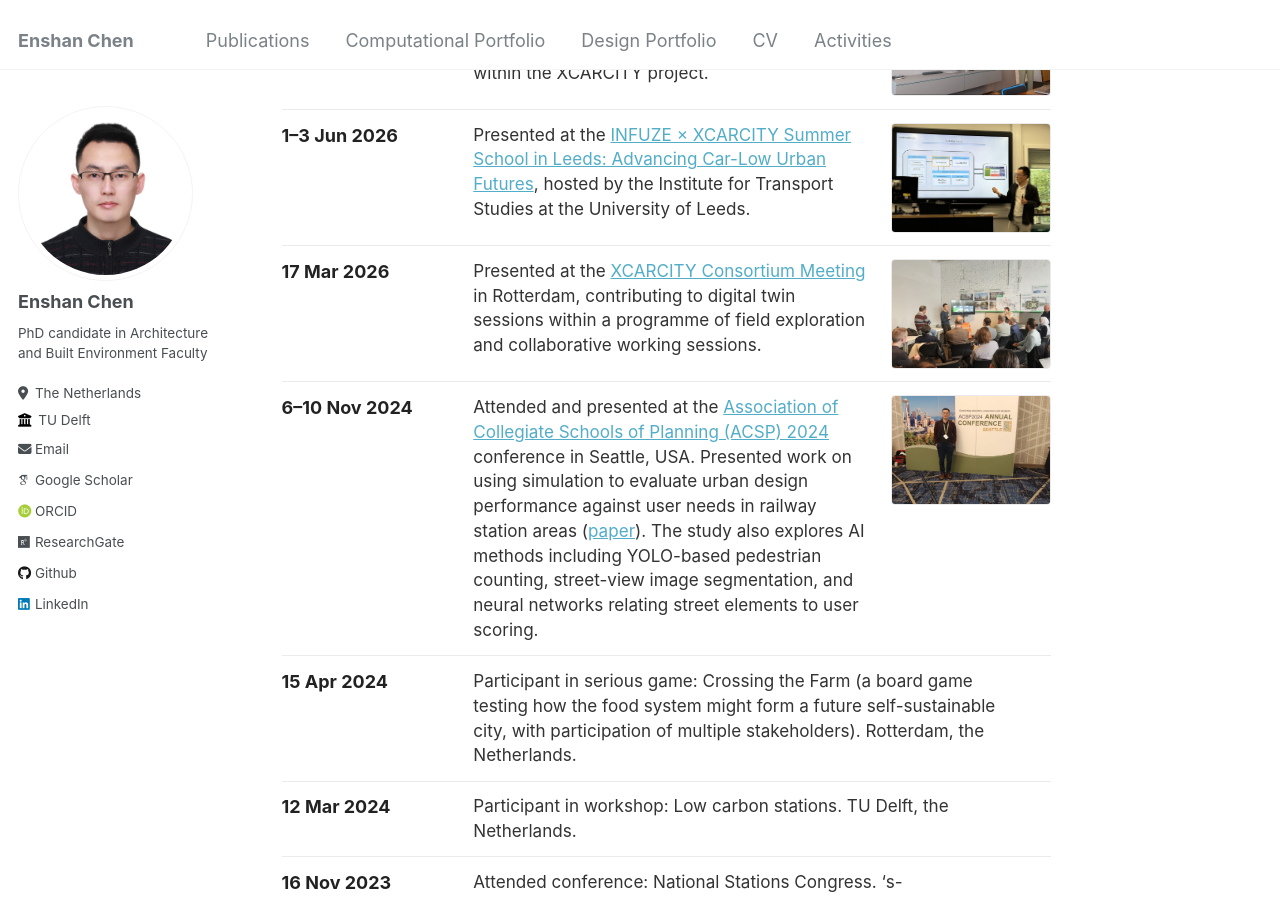
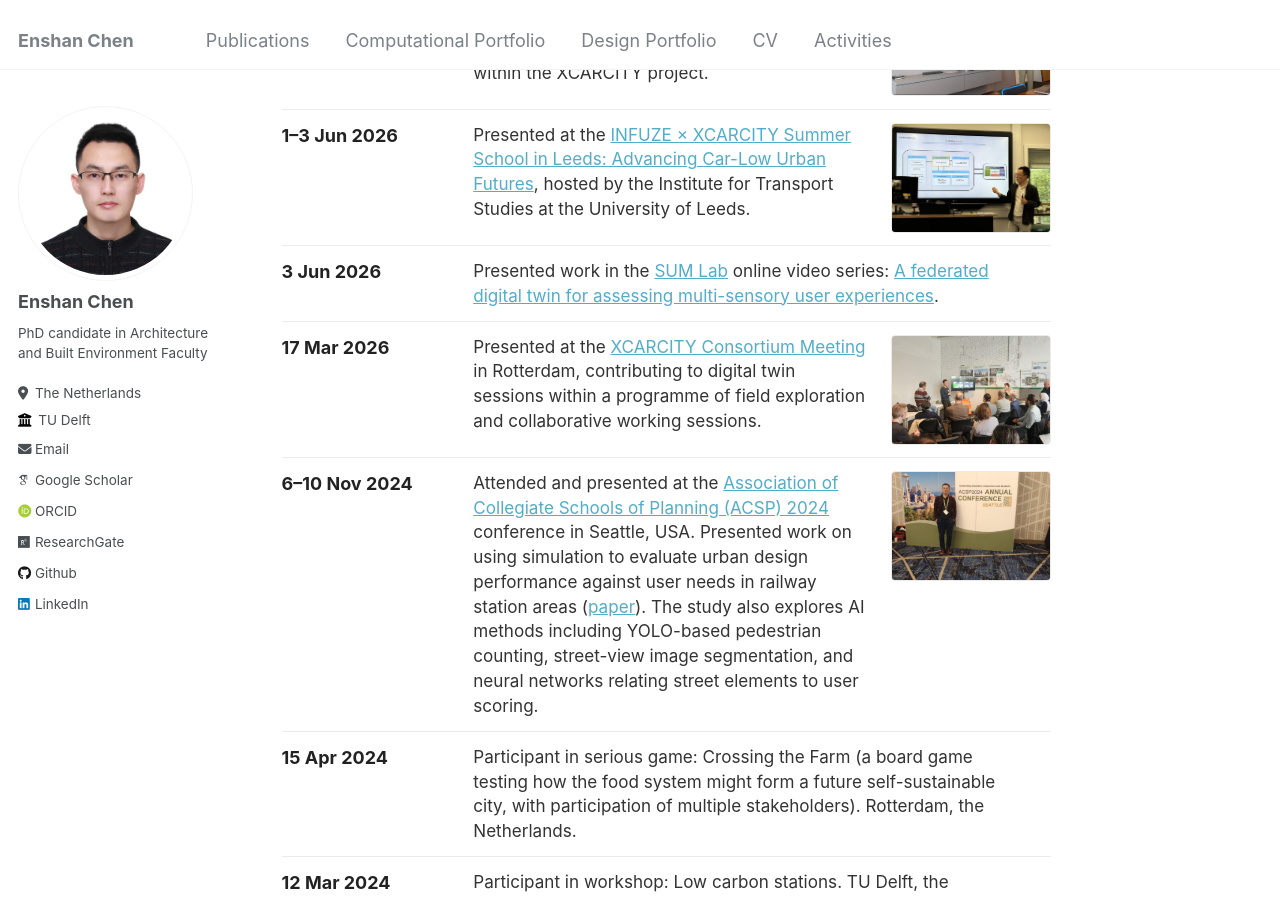
Before and after one commit to 1309928130/1309928130.github.io, a Jekyll site: the page built from _pages/activities.md, in a window 1280 px wide and 900 px high, scrolled down 1412 px. Built offline with Jekyll 4.4.1, drawn with Linux system fonts in a browser that asks for light colours; some web fonts are replaced.

Commit message:
Add SUM Lab short-video series presentation.
Co-authored-by: Cursor <cursoragent@cursor.com>

```diff
--- a/_data/activities.yml
+++ b/_data/activities.yml
@@ -83,6 +83,14 @@ sections:
         image: "/images/activities/infuze-xcarcity-summer-school-leeds-2026.jpg"
         url: "https://xcarcity.nl/news/infuze-x-xcarcity-summer-school-in-leeds-advancing-car-low-urban-futures/"
 
+      - date: "3 Jun 2026"
+        description: >-
+          Presented work in the
+          [SUM Lab](https://www.tudelft.nl/citg/over-faculteit/afdelingen/transport-planning/research/labs/sum-lab)
+          online video series:
+          [A federated digital twin for assessing multi-sensory user experiences](https://www.tudelft.nl/citg/over-faculteit/afdelingen/transport-planning/research/labs/sum-lab/research-output/short-videos-1/impact-assessment).
+        url: "https://www.tudelft.nl/citg/over-faculteit/afdelingen/transport-planning/research/labs/sum-lab/research-output/short-videos-1/impact-assessment"
+
       - date: "17 Mar 2026"
         description: >-
           Presented at the
```
